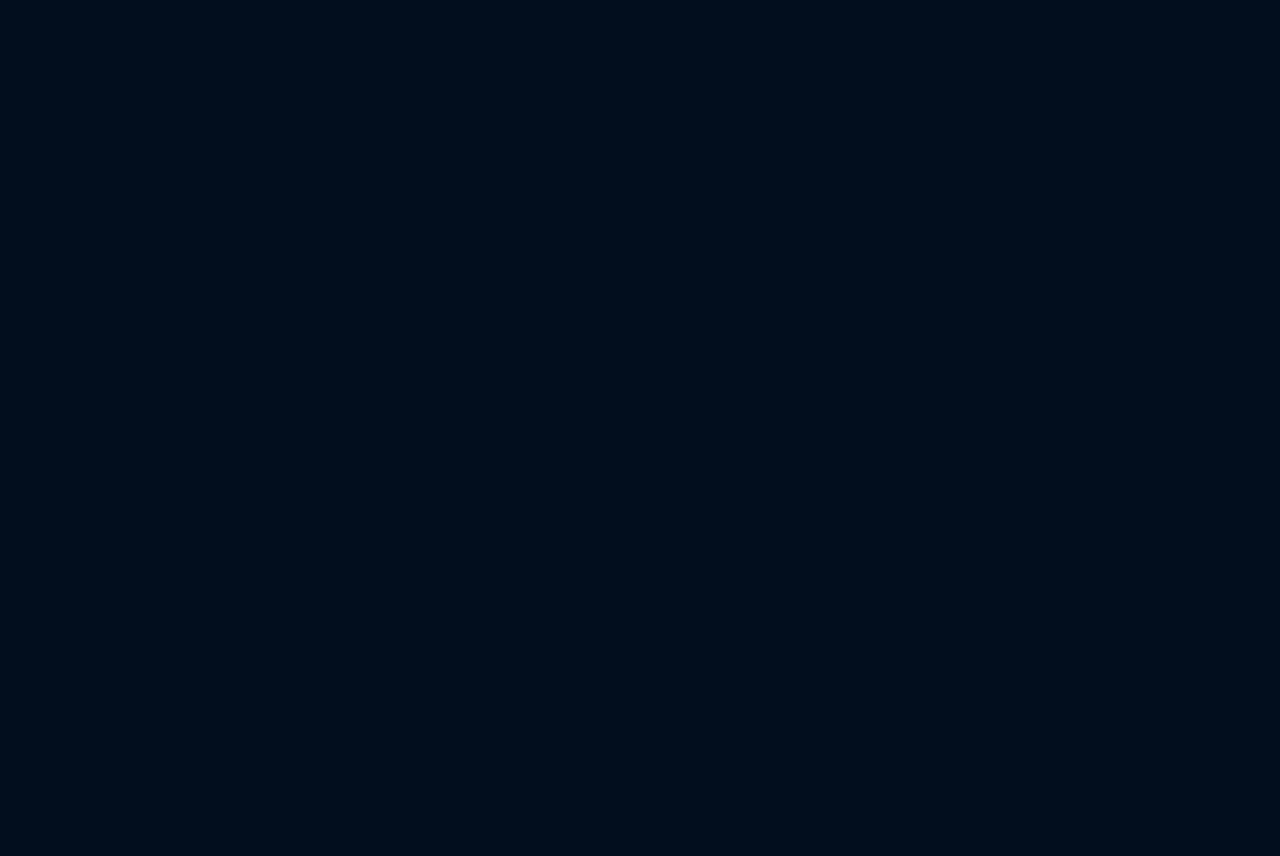
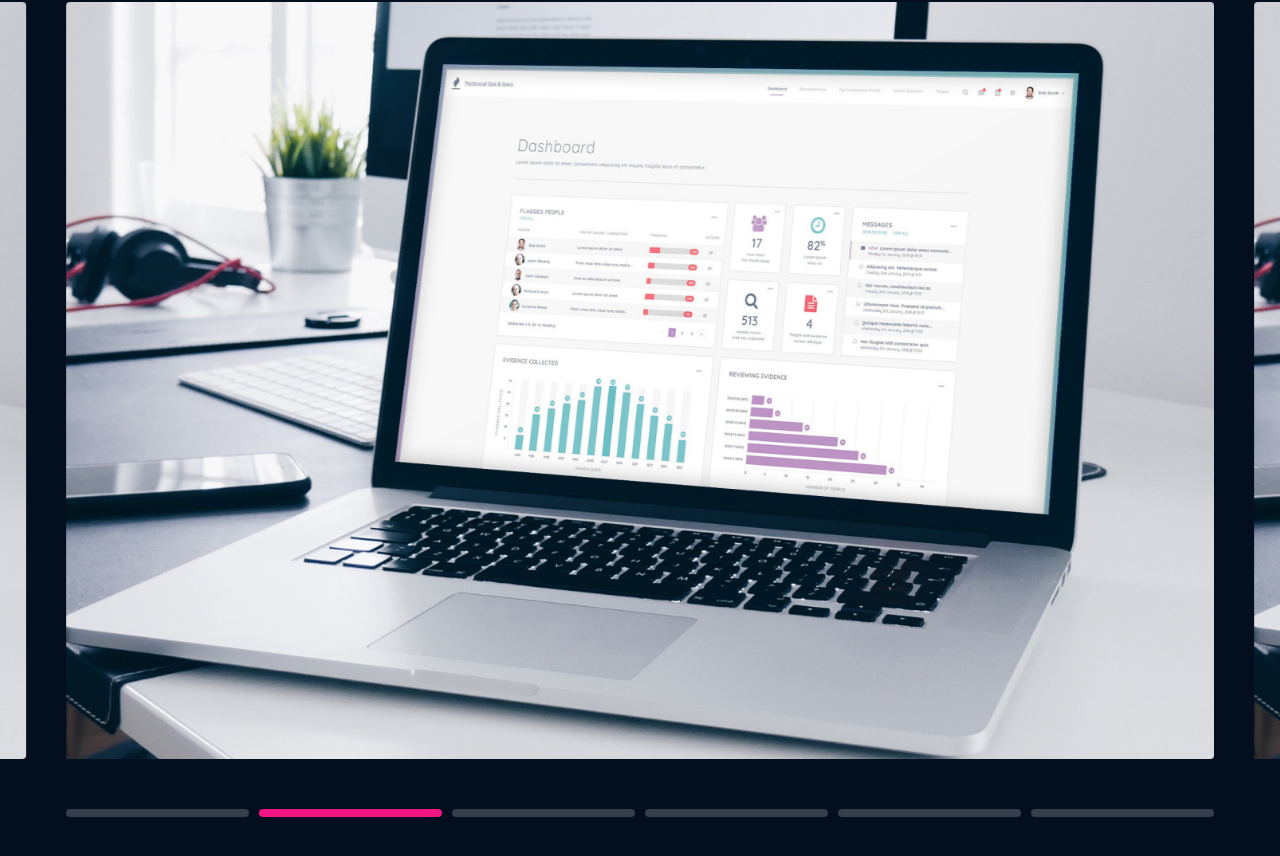
Before and after one commit to RoosterDesign/rooster2024, a Next.js app: page / in a window 1280 px wide. Shown: the part 1364-2220 px from the top of the page. Before the commit the page ends 1266 px from the top, so only its background shows below. Built offline with nearby package versions, Linux system fonts and the light colour scheme.

Commit message:
client carousel

```diff
--- a/package.json
+++ b/package.json
@@ -9,11 +9,14 @@
     "lint": "next lint"
   },
   "dependencies": {
+    "@types/react-slick": "^0.23.13",
     "next": "14.2.5",
     "normalize.css": "^8.0.1",
     "react": "^18",
     "react-dom": "^18",
-    "sass": "^1.77.8"
+    "react-slick": "^0.30.2",
+    "sass": "^1.77.8",
+    "slick-carousel": "^1.8.1"
   },
   "devDependencies": {
     "@types/node": "^20",
--- a/src/app/globals.scss
+++ b/src/app/globals.scss
@@ -20,6 +20,9 @@
     --fw-regular: 400;
     --fw-bold: 700;
 
+    --p-font-size: rem(18);
+    --p-line-height: 1.75;
+
 
     //= Transitions
 
@@ -33,6 +36,11 @@
     --button-hover-bg: var(--white);
     --button-hover-colour: var(--accent);
 
+    --button-alt-bg: var(--white);
+    --button-alt-colour: var(--accent);
+    --button-alt-hover-bg: var(--accent);
+    --button-alt-hover-colour: var(--white);
+
 }
 
 
@@ -45,7 +53,7 @@
 html,
 body {
   // max-width: 100vw;
-  // overflow-x: hidden;
+  overflow-x: hidden;
 }
 
 body {
@@ -57,6 +65,12 @@ body {
 h1, h2, h3, h4, h5, h6, p {
   margin: 0;
 }
+
+p {
+  font-size: var(--p-font-size);
+  line-height: var(--p-line-height);
+}
+
 
 
 
--- a/src/app/page.tsx
+++ b/src/app/page.tsx
@@ -1,11 +1,13 @@
 import HomeHero from '@/components/HomeHero/HomeHero';
 import ClientLogos from '@/components/ClientLogos/ClientLogos';
+import LatestProjects from '@/components/LatestProjects/LatestProjects';
 
 export default function Home() {
   return (
     <>
       <HomeHero />
       <ClientLogos />
+      <LatestProjects />
     </>
   );
 }
--- a/src/components/Button/Button.module.scss
+++ b/src/components/Button/Button.module.scss
@@ -24,6 +24,17 @@
 
 }
 
+.buttonAlt {
+  background: var(--button-alt-bg);
+  color: var(--button-alt-colour);
+
+  &:hover {
+    background: var(--button-alt-hover-bg);
+    color: var(--button-alt-hover-colour);
+  }
+
+}
+
 @include breakpoint(xl) {
 
   .button {
--- a/src/components/Button/Button.tsx
+++ b/src/components/Button/Button.tsx
@@ -2,13 +2,14 @@ import styles from './Button.module.scss';
 import Link from 'next/link'
 
 export default function Button({
-  url, children,
+  alt, url, children,
   }: {
+    alt?: boolean,
     url: string;
     children: React.ReactNode;
 }) {
 
   return (
-    <Link href={url} className={styles.button}>{children}</Link>
+    <Link href={url} className={`${styles.button} ${alt ? styles.buttonAlt : ''}`}>{children}</Link>
   )
 }
--- a/src/components/ClientLogos/ClientLogos.tsx
+++ b/src/components/ClientLogos/ClientLogos.tsx
@@ -15,28 +15,16 @@ import mini from './images/mini.svg';
 import orange from './images/orange.svg';
 import muk from './images/muk.svg';
 
-const images = [
-  { src: dcl },
-  { src: hitachi },
-  { src: santander },
-  { src: boots },
-  { src: bmw },
-  { src: heineken },
-  { src: hollandAndBarrett },
-  { src: homeserve },
-  { src: bicesterVillage },
-  { src: mini },
-  { src: orange },
-  { src: muk }
-]
+export default function ClientLogos() {
 
-export default function ClientLogos() {
+  const images = [dcl, hitachi, santander, boots, bmw, heineken, hollandAndBarrett, homeserve, bicesterVillage, mini, orange, muk]
+
   return (
     <section className={styles.clientLogos}>
       <Container>
         <div className={styles.clientLogosList}>
           {images.map((image, index) => (
-            <Image src={image.src} alt="" key={index} />
+            <Image src={image} alt="" key={index} />
           ))}
         </div>
       </Container>
--- a/src/components/Container/Container.tsx
+++ b/src/components/Container/Container.tsx
@@ -4,7 +4,7 @@ import styles from './Container.module.scss';
 export default function Container({
   children,
   }: {
-    children: React.ReactNode;
+  children: React.ReactNode;
 }) {
   return (
     <div className={styles.container}>
--- a/src/components/HomeHero/HomeHero.module.scss
+++ b/src/components/HomeHero/HomeHero.module.scss
@@ -25,13 +25,12 @@
 
   p {
     font-size: rem(16);
-    line-height: 1.75;
+    line-height: var(--p-line-height);
     margin-bottom: rem(32);
   }
 
   a {
     align-self: center;
-    // min-width: rem(250);
   }
 
 }
@@ -114,7 +113,7 @@
     margin-bottom: rem(-80);
 
     p {
-      font-size: rem(18);
+      font-size: var(--p-font-size);
     }
 
   }
--- /dev/null
+++ b/src/components/LatestProjects/LatestProjectSlide/LatestProjectSlide.module.scss
@@ -0,0 +1,91 @@
+@import '@/app/mixins.scss';
+
+.latestProjectsSlide {
+  border-radius: rem(4);
+  overflow: hidden;
+  position: relative;
+
+  .projectDetails,
+  .projectDetailsMask {
+    display: none;
+
+  }
+
+  img {
+    height: auto;
+    width: 100%;
+  }
+
+}
+
+@include breakpoint(lg) {
+
+  .latestProjectsSlide {
+
+    .projectDetails,
+    .projectDetailsMask {
+      display: flex;
+      height: 100%;
+      left: 0;
+      opacity: 0;
+      position: absolute;
+      top: 0;
+      transition: opacity .3s ease;
+      width: 100%;
+    }
+
+    .projectDetails {
+      align-items: center;
+      display: flex;
+      flex-direction: column;
+      height: 100%;
+      justify-content: center;
+      left: 0;
+      position: absolute;
+      text-align: center;
+      top: 0;
+      width: 100%;
+      z-index: 1;
+
+      span {
+        font-size: rem(18);
+        letter-spacing: rem(5);
+        text-transform: uppercase;
+      }
+
+      h2 {
+        font-size: rem(58);
+        font-weight: var(--fw-bold);
+        margin: rem(30) 0;
+      }
+
+      p {
+        margin: 0 auto rem(50);
+        max-width: rem(570);
+      }
+
+    }
+
+    .projectDetailsMask {
+      background: var(--accent);
+    }
+
+  }
+
+  :global(.hoverEnabled) :global(.slick-active) .latestProjectsSlide {
+
+    &:hover {
+
+      .projectDetails {
+        opacity: 1;
+      }
+
+      .projectDetailsMask {
+        opacity: .75;
+      }
+
+    }
+
+  }
+
+}
--- /dev/null
+++ b/src/components/LatestProjects/LatestProjectSlide/LatestProjectSlide.tsx
@@ -0,0 +1,29 @@
+import Image, { StaticImageData } from 'next/image';
+import Button from "@/components/Button/Button";
+import styles from './LatestProjectSlide.module.scss';
+
+interface Client {
+  type: string, name: string, synopsis: string, link: string, image: StaticImageData
+}
+
+export default function LatestProjectSlide({
+  client
+}: {
+  client: Client
+}) {
+
+  const { type, name, synopsis, link, image } = client;
+
+  return (
+    <div className={styles.latestProjectsSlide}>
+      <div className={styles.projectDetails}>
+        <span>{type}</span>
+        <h2>{name}</h2>
+        <p>{synopsis}</p>
+        <Button url={link} alt>View Project</Button>
+      </div>
+        <div className={styles.projectDetailsMask}></div>
+        <Image src={image} alt="" />
+    </div>
+  )
+}
--- /dev/null
+++ b/src/components/LatestProjects/LatestProjects.module.scss
@@ -0,0 +1,100 @@
+@import '@/app/mixins.scss';
+
+.latestProjects {
+  padding-bottom: 300px; // TODO
+}
+
+
+
+.latestProjects :global {
+
+  .slick-list {
+    margin: 0 rem(-20);
+    overflow: visible;
+  }
+  .slick-track {
+    overflow: visible;
+  }
+
+  .slick-slide {
+    padding: 0 rem(20);
+  }
+
+  .slick-dots {
+    display: grid !important;
+    grid-auto-flow: column;
+    gap: rem(10);
+    height: rem(16);
+    list-style: none;
+    margin: rem(30) 0 0;
+    padding: 0;
+
+    li {
+      background-color: rgba(255, 255, 255, 0.2);
+      border-radius: rem(8);
+      overflow: hidden;
+    }
+
+    button {
+      background: none;
+      border: none;
+      cursor: pointer;
+      display: block;
+      font-size: 0;
+      height: 100%;
+      transition: background-color .3s ease;
+      width: 100%;
+    }
+
+    .slick-active button {
+      background: var(--accent);
+    }
+
+  }
+
+}
+
+@include breakpoint(lg) {
+
+  .latestProjects {
+    padding: rem(100) 0;
+  }
+
+  .latestProjects :global {
+
+    .slick-slide {
+      opacity: .25;
+      transition: opacity .5s ease;
+
+      &:not(.slick-active) {
+        cursor: pointer;
+
+        &:hover {
+          opacity: .4;
+        }
+
+      }
+
+      &.slick-active {
+        opacity: 1;
+      }
+
+    }
+
+    .slick-dots {
+      height: rem(8);
+      margin-top: rem(50);
+
+      li {
+        border-radius: rem(4);
+      }
+
+      button:hover {
+        background-color: rgba(255, 255, 255, 0.15);
+      }
+
+    }
+
+  }
+
+}
--- /dev/null
+++ b/src/components/LatestProjects/LatestProjects.tsx
@@ -0,0 +1,89 @@
+'use client'
+
+import styles from './LatestProjects.module.scss';
+import "slick-carousel/slick/slick.css";
+
+import {useState} from 'react';
+import Slider from "react-slick";
+import Container from "@/components/Container/Container";
+import LatestProjectSlide from './LatestProjectSlide/LatestProjectSlide';
+
+import gasRegulatory from './images/gas-regulatory.jpg';
+
+export default function LatestProjects() {
+
+  const [isEnabled, setIsEnabled] = useState(true);
+
+  const clients = [
+    {
+      type: "UI/UX Design Concept" ,
+      name: "Gas Regulatory App",
+      synopsis: "Gas Regulatory was a new start up who I put together a conceptual design for their new gas professionals application.",
+      link: "/gas-regulatory",
+      image: gasRegulatory
+    },
+    {
+      type: "UI/UX Design Concept" ,
+      name: "Gas Regulatory App",
+      synopsis: "Gas Regulatory was a new start up who I put together a conceptual design for their new gas professionals application.",
+      link: "/gas-regulatory",
+      image: gasRegulatory
+    },
+    {
+      type: "UI/UX Design Concept" ,
+      name: "Gas Regulatory App",
+      synopsis: "Gas Regulatory was a new start up who I put together a conceptual design for their new gas professionals application.",
+      link: "/gas-regulatory",
+      image: gasRegulatory
+    },
+    {
+      type: "UI/UX Design Concept" ,
+      name: "Gas Regulatory App",
+      synopsis: "Gas Regulatory was a new start up who I put together a conceptual design for their new gas professionals application.",
+      link: "/gas-regulatory",
+      image: gasRegulatory
+    },
+    {
+      type: "UI/UX Design Concept" ,
+      name: "Gas Regulatory App",
+      synopsis: "Gas Regulatory was a new start up who I put together a conceptual design for their new gas professionals application.",
+      link: "/gas-regulatory",
+      image: gasRegulatory
+    },
+    {
+      type: "UI/UX Design Concept" ,
+      name: "Gas Regulatory App",
+      synopsis: "Gas Regulatory was a new start up who I put together a conceptual design for their new gas professionals application.",
+      link: "/gas-regulatory",
+      image: gasRegulatory
+    }
+  ]
+
+  const carouselSettings = {
+    autoplay: true,
+    autoplaySpeed: 5000,
+    focusOnSelect: true,
+    arrows: false,
+    dots: true,
+    infinite: false,
+    speed: 750,
+    slidesToShow: 1,
+    slidesToScroll: 1,
+    centerMode: true,
+    centerPadding: '0',
+    beforeChange: () => setIsEnabled(false),
+    afterChange: () => setIsEnabled(true)
+  };
+
+  return (
+    <section className={`${styles.latestProjects} ${isEnabled ? 'hoverEnabled' : ''}`} >
+      <Container>
+        <Slider {...carouselSettings} >
+          {clients.map((client, index) =>
+              <LatestProjectSlide client={client} key={index} />
+          )}
+        </Slider>
+      </Container>
+    </section>
+  )
+}
```
Also changed, not shown: src/components/LatestProjects/images/gas-regulatory.jpg (added), 1 other file (tests, documents, lock files or other folders).
